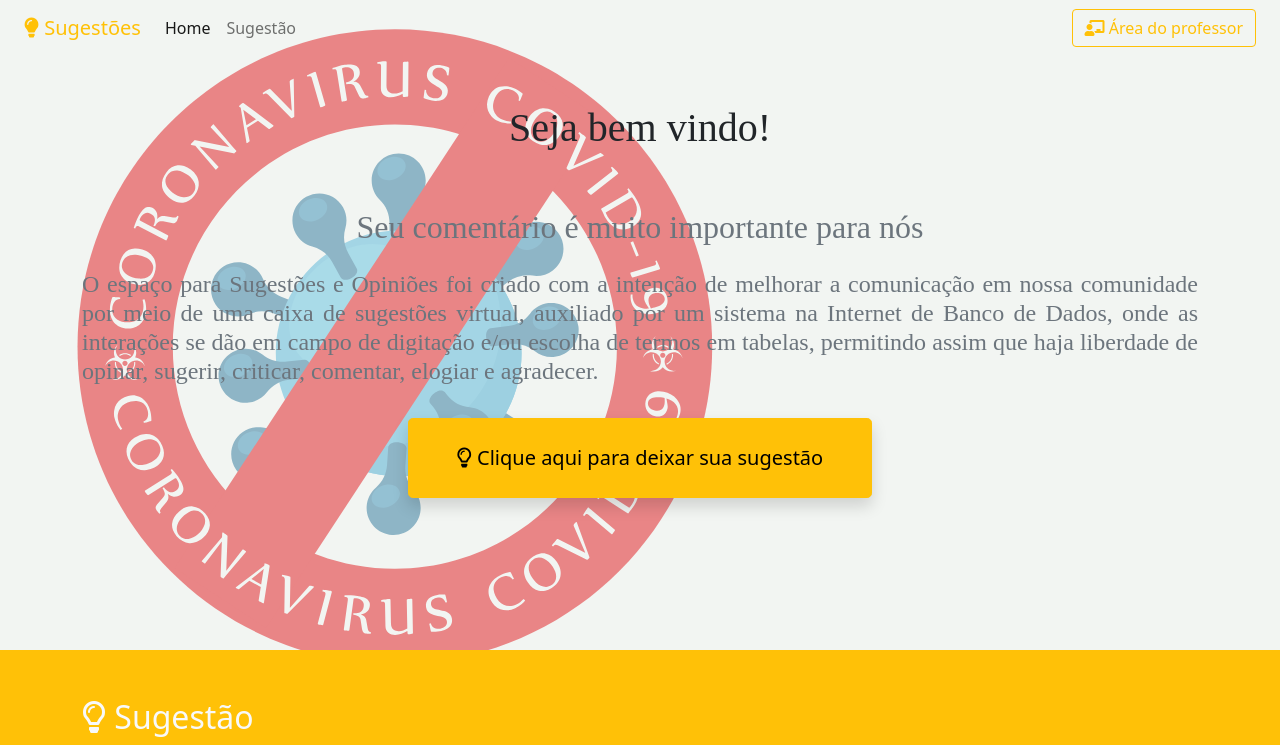
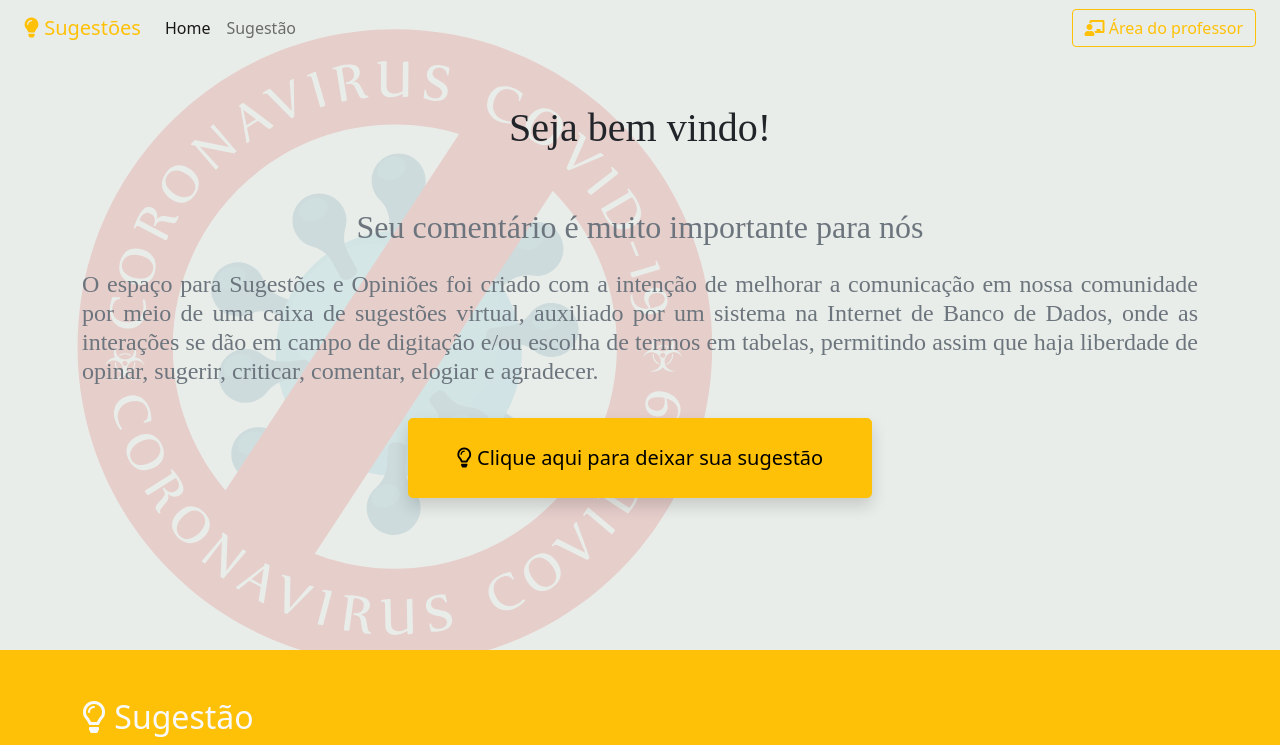
Before and after one commit to 2ARC/opineaquieducacao, a PHP site: page /main.php?sres=1 in a window 1280 px wide. Shown: the top 745 px of the page. Run offline with PHP 8.4, Linux system fonts and the light colour scheme.

Commit message:
Estilo 5

```diff
--- a/style.css
+++ b/style.css
@@ -5,7 +5,7 @@ body {
 
 .main{
     height: 650px;
-    background-color: hwb(130 90% 8% / 0.507);
+    background-color: rgba(230, 235, 230, 0.863);
 }
 
 .apresentacao{
```
